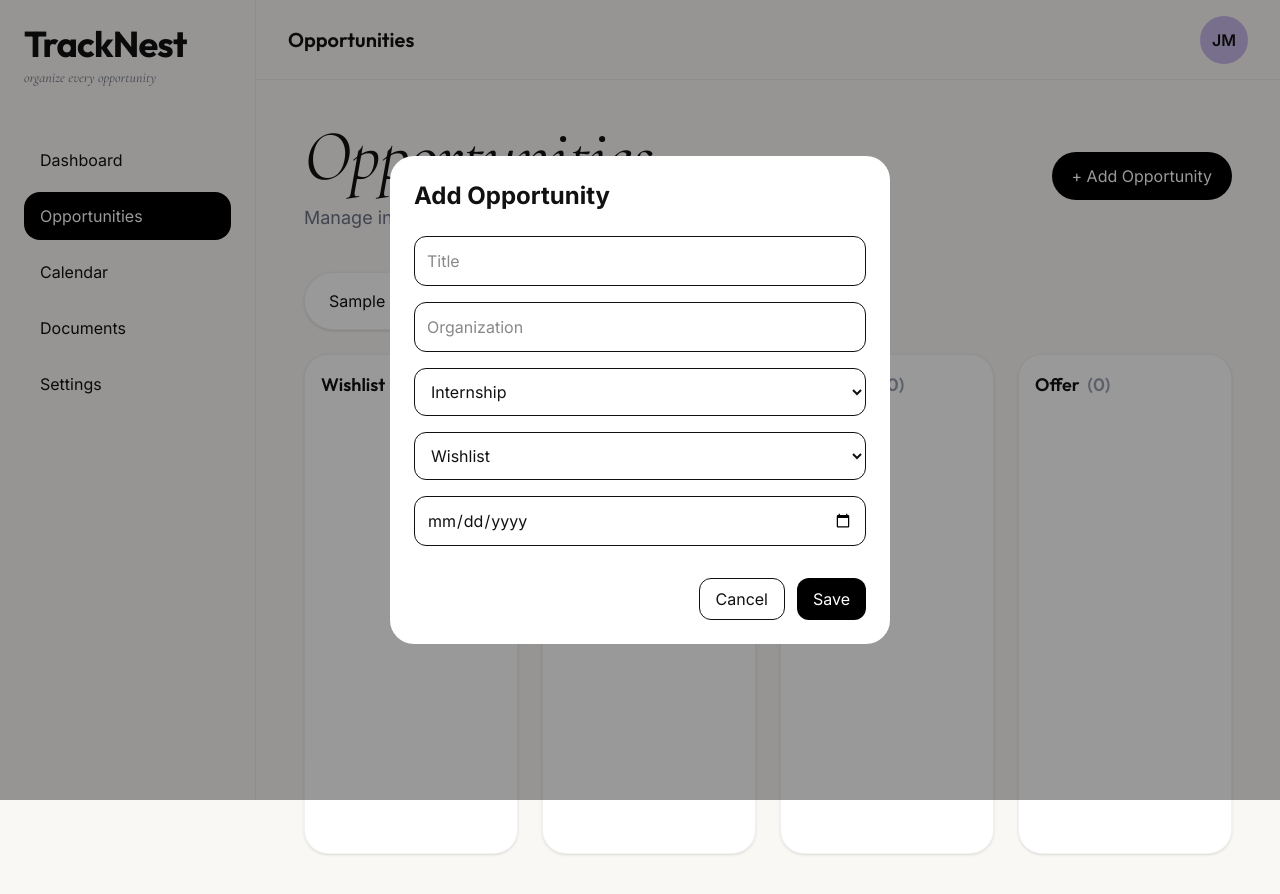
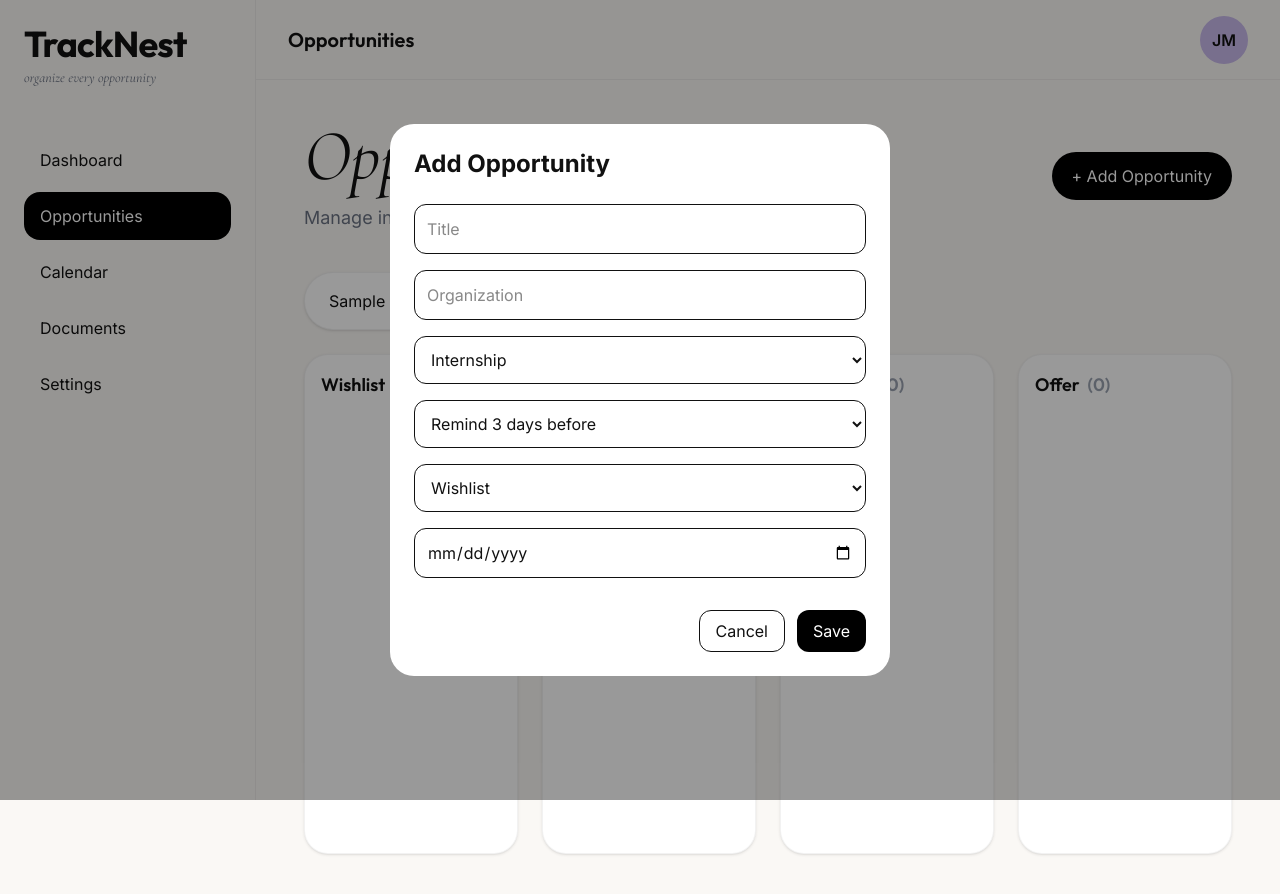
Before and after one commit to Jyotiiii3003/TrackNest, a React (Vite) app in the folder frontend/: page /opportunities in a window 1280 px wide. Both pictures are taken after typing "Sample" into the empty fields and a click on the button "+ Add Opportunity". Built offline with nearby package versions, Linux system fonts and the light colour scheme.

Commit message:
Add custom reminder settings for deadline notifications

```diff
--- a/frontend/src/components/opportunities/AddOpportunityModal.jsx
+++ b/frontend/src/components/opportunities/AddOpportunityModal.jsx
@@ -13,6 +13,7 @@ function AddOpportunityModal({
     category: "Internship",
     status: "Wishlist",
     deadline: "",
+    reminderDays:3
   }
 );
 
@@ -24,6 +25,7 @@ function AddOpportunityModal({
       category: "Internship",
       status: "Wishlist",
       deadline: "",
+      reminderDays: 3
     }
   );
 }, [existingData]);
@@ -44,6 +46,7 @@ function AddOpportunityModal({
       category: "Internship",
       status: "Wishlist",
       deadline: "",
+      reminderDays: 3
     });
 
     onClose();
@@ -112,6 +115,30 @@ function AddOpportunityModal({
 
           <select
                 className="w-full border rounded-xl p-3"
+                value={formData.reminderDays}
+                onChange={(e) =>
+                  setFormData({
+                  ...formData,
+                  reminderDays: Number(e.target.value),
+                 })
+                  }
+                  >
+              <option value={1}>
+                 Remind 1 day before
+              </option>
+
+              <option value={3}>
+                 Remind 3 days before
+              </option>
+
+              <option value={7}>
+                 Remind 7 days before
+              </option>
+          </select>
+
+
+          <select
+            className="w-full border rounded-xl p-3"
             value={formData.status}
             onChange={(e) =>
               setFormData({
--- a/frontend/src/components/opportunities/OpportunityCard.jsx
+++ b/frontend/src/components/opportunities/OpportunityCard.jsx
@@ -44,6 +44,10 @@ function OpportunityCard({ opportunity,onDelete,onMove,onEdit }) {
 >
         {opportunity.organization}
       </p>
+
+        <p className="text-xs text-gray-400 mt-2">
+        Reminder: {opportunity.reminderDays} day(s) before
+        </p>
 
       <div className="flex justify-between items-center mt-4">
         <span
--- a/frontend/src/utils/checkDeadlines.js
+++ b/frontend/src/utils/checkDeadlines.js
@@ -20,7 +20,7 @@ export function checkDeadlines(
         (1000 * 60 * 60 * 24)
     );
 
-    if (diffDays >= 0 && diffDays <= 3) {
+    if (diffDays >= 0 && diffDays <= item.reminderDays) {
       new Notification(
         `${item.title} deadline approaching`,
         {
```
Lines whose indentation alone changed are shown as unchanged.
